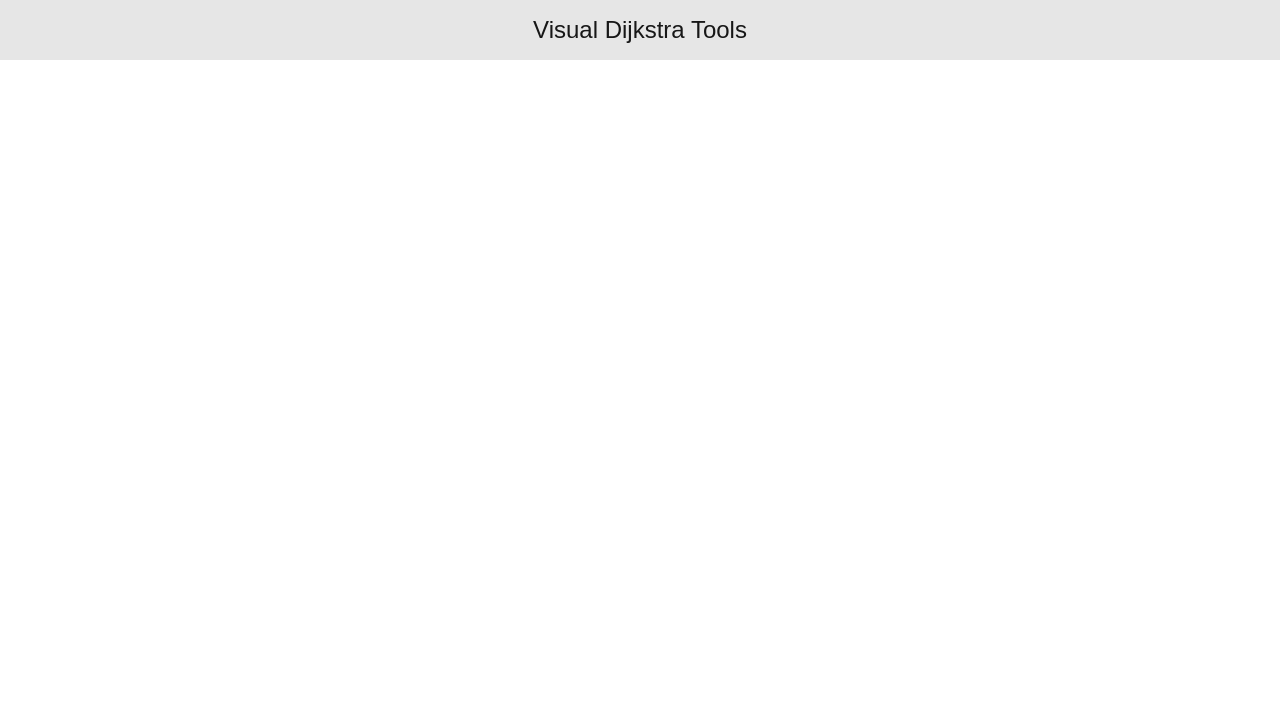
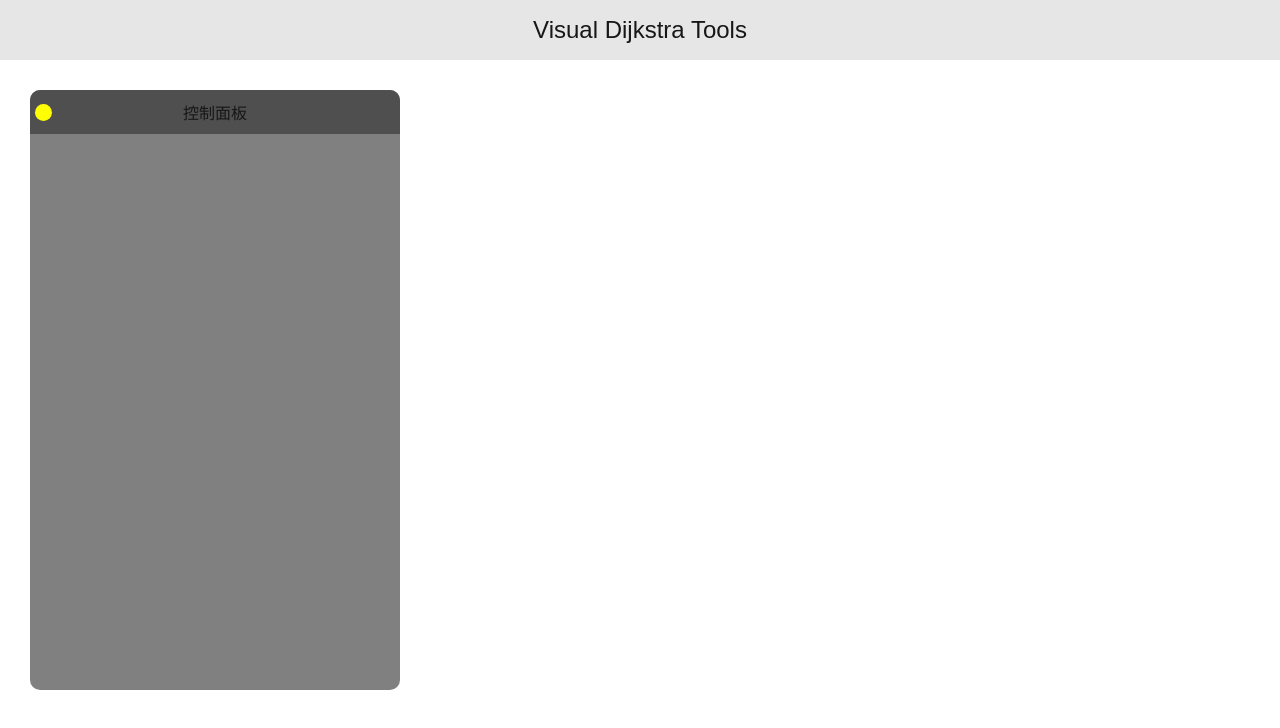
Before and after one commit to GraftCopolymer/dijkstra_visualization, a Next.js app: page /dij_visualization in a window 1280 px wide. Shown: the top 728 px of the page. Built offline with nearby package versions, Linux system fonts and the light colour scheme.

Commit message:
feat: 完成页面的基本框架
feat: 完成可拖拽的控制面板

```diff
--- a/src/app/dij_visualization/layout.tsx
+++ b/src/app/dij_visualization/layout.tsx
@@ -11,5 +11,6 @@ export default function VisualizationLayout({
 } : Readonly<{children: React.ReactNode}>){
     return <div>
         <TitleBar />
+        {children}
     </div>
 }
--- a/src/app/dij_visualization/page.module.css
+++ b/src/app/dij_visualization/page.module.css
@@ -1,18 +1,67 @@
+
 /* 页面标题栏 */
 .titleBar{
     display: flex;
+    position: relative;
     justify-content: center;
     align-items: center;
     width: 100%;
-    height: 30px;
-    padding: 30px;
+    height: var(--titleBarHeight);
+    padding: var(--titleBarPadding);
     font-size: 1.5em;
     background-color: rgba(128, 128, 128, 0.196);
     backdrop-filter: blur(10px);
+    z-index: 1000;
 }
 
 /* 可视化演示主体页面 */
 .playground{
-    width: 100vw;
-    height: 100vh;
+    width: 100%;
+    height: 100%;
 }
+
+/* 悬浮式控制面板 */
+.controlPanel{
+    position: fixed;
+    top: 90px;
+    left: 30px;
+    border-radius: 10px;
+    background-color: grey;
+    width: 370px;
+    height: 600px;
+    z-index: 1;
+    overflow: hidden;
+}
+
+/* 悬浮式控制面板的标题栏 */
+.panelTitle{
+    display: flex;
+    justify-content: center;
+    align-items: center;
+    padding: 10px;
+    background-color: rgb(79, 79, 79);
+}
+
+/* 悬浮式控制面板的标题栏左侧缩小按钮 */
+.minimizeButton{
+    background-color: yellow;
+    position: absolute;
+    display: flex;
+    flex-direction: column;
+    justify-content: center;
+    align-items: center;
+    left: 5px;
+    width: 17px;
+    height: 17px;
+    border-radius: 50%;
+}
+
+/* 缩小图标 */
+.minimizeButton:hover:after{
+    content: "";
+    background: url('../../../public/minimize.svg');
+    background-size: contain;
+    width: 50%;
+    height: 50%;
+    color: black;
+}
--- a/src/app/dij_visualization/page.tsx
+++ b/src/app/dij_visualization/page.tsx
@@ -1,9 +1,126 @@
+'use client'
+
+import { useEffect, useRef, useState } from 'react'
 import style from './page.module.css'
 
+/// 悬浮式控制面板
+function ControlPanel(){
+    // 控制面板尺寸
+    const [width, setWidth] = useState(0)
+    const [height, setHeight] = useState(0)
+    const [titleBarHeight, setTitleHeight] = useState(0)
+    // 拖拽相关的状态
+    const [isDragging, setIsDragging] = useState(false)
+    const [position, setPosition] = useState({x: 30, y: 90})
+    // 鼠标位置和面板(left, top)的偏移
+    const offset = useRef({x: 0, y: 0})
 
+    const panelRef = useRef<HTMLDivElement>(null)
+
+    useEffect(()=>{
+        if(panelRef.current){
+            // 初始化控制面板尺寸
+            const style = getComputedStyle(panelRef.current)
+            const rootStyle = getComputedStyle(document.documentElement)
+            setWidth(parseInt(style.width.slice(0,style.width.indexOf('px'))))
+            setHeight(parseInt(style.height.slice(0,style.height.indexOf('px'))))
+            setTitleHeight(
+                parseInt(
+                    rootStyle.getPropertyValue('--titleBarHeight')
+                    .slice(0,rootStyle.getPropertyValue('--titleBarHeight').indexOf('px'))
+                )
+                +
+                parseInt(
+                    rootStyle.getPropertyValue('--titleBarPadding')
+                    .slice(0, rootStyle.getPropertyValue('--titleBarPadding').indexOf('px'))
+                )
+            )
+        }
+    }, [])
+
+    function handleMouseDown(e: any){
+        setIsDragging(true)
+        offset.current = {
+            x: e.clientX - position.x,
+            y: e.clientY - position.y
+        }
+        // 禁止选择文本
+        document.body.style.userSelect = 'none'
+    }
+
+    function handleMouseMove(e: any){
+        e.preventDefault()
+        if(!isDragging){
+            return
+        }
+        // 禁止将对话框拖动到屏幕之外
+        let newX = e.clientX - offset.current.x
+        let newY = e.clientY - offset.current.y
+        if(newX + width >= window.innerWidth){
+            newX = window.innerWidth - width
+        }
+        if(newX <= 0){
+            newX = 0
+        }
+        if(newY + height >= window.innerHeight){
+            newY = window.innerHeight - height
+        }
+        if(newY <= titleBarHeight){
+            newY = titleBarHeight
+        }
+
+        setPosition({
+            x: newX,
+            y: newY
+        })
+    }
+
+    function handleMouseUp(e: any){
+        setIsDragging(false)
+        // 恢复文本选择
+        document.body.style.userSelect = ''
+    }
+
+    // 使用 useEffect 在组件挂载和卸载时处理事件监听
+    useEffect(() => {
+        if (isDragging) {
+        document.addEventListener('mousemove', handleMouseMove);
+        document.addEventListener('mouseup', handleMouseUp);
+        } else {
+        document.removeEventListener('mousemove', handleMouseMove);
+        document.removeEventListener('mouseup', handleMouseUp);
+        }
+
+        return () => {
+        // 清理事件监听器
+        document.removeEventListener('mousemove', handleMouseMove);
+        document.removeEventListener('mouseup', handleMouseUp);
+        };
+    }, [isDragging]);
+
+
+    return <div
+    className={style.controlPanel}
+    style={{
+        left: `${position.x}px`,
+        top: `${position.y}px`
+    }}
+    ref={panelRef}>
+        <div
+        className={style.panelTitle}
+        onMouseDown={handleMouseDown}
+        onMouseMove={handleMouseMove}
+        onMouseUp={handleMouseUp}>
+            <div className={style.minimizeButton}>
+
+            </div>
+            控制面板
+        </div>
+    </div>
+}
 
 export default function DijPlayground(){
     return <div className={style.playground}>
-
+        <ControlPanel />
     </div>
 }
--- a/src/app/globals.css
+++ b/src/app/globals.css
@@ -1,6 +1,8 @@
 :root {
   --background: #ffffff;
   --foreground: #171717;
+  --titleBarHeight: 30px;
+  --titleBarPadding: 30px;
 }
 
 @media (prefers-color-scheme: dark) {
```
Also changed, not shown: src/app/page.tsx (+10 -1 lines), public/minimize.svg (added).
